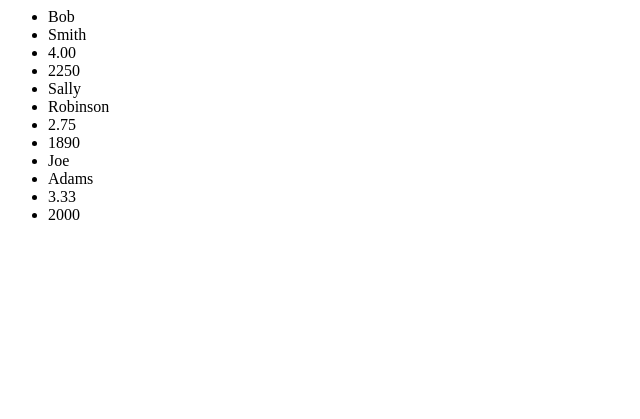
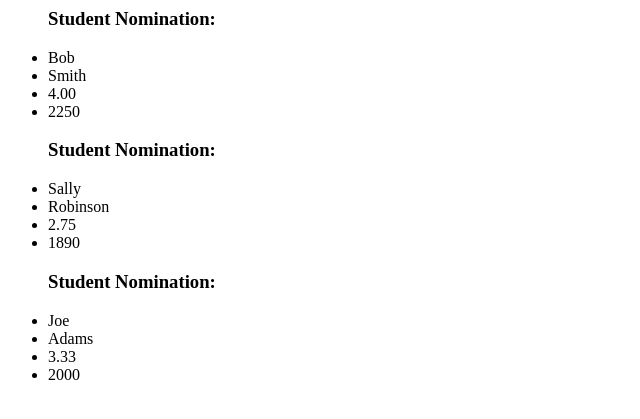
Before and after one commit to delaware2017/team-5, a Django app: page / in a window 1280 px wide. Shown: the top 419 px of the page, without its empty margins (0-640 px from the left). Run offline with Django 3.2, Linux system fonts and the light colour scheme; data comes from the database, SQL or seed files in the repository.

Commit message:
added student nomination headings

```diff
--- a/LACC_Project/nominationapp/templates/nominationapp/nomination_list.html
+++ b/LACC_Project/nominationapp/templates/nominationapp/nomination_list.html
@@ -1,6 +1,7 @@
 
 <ul>
 {% for nomination in object_list %}
+<h3> Student Nomination: </h3>
     <li> {{nomination.studentFirstName}}</li>
     <li> {{nomination.studentLastName}}</li>
     <li> {{nomination.GPA}}</li>
```
